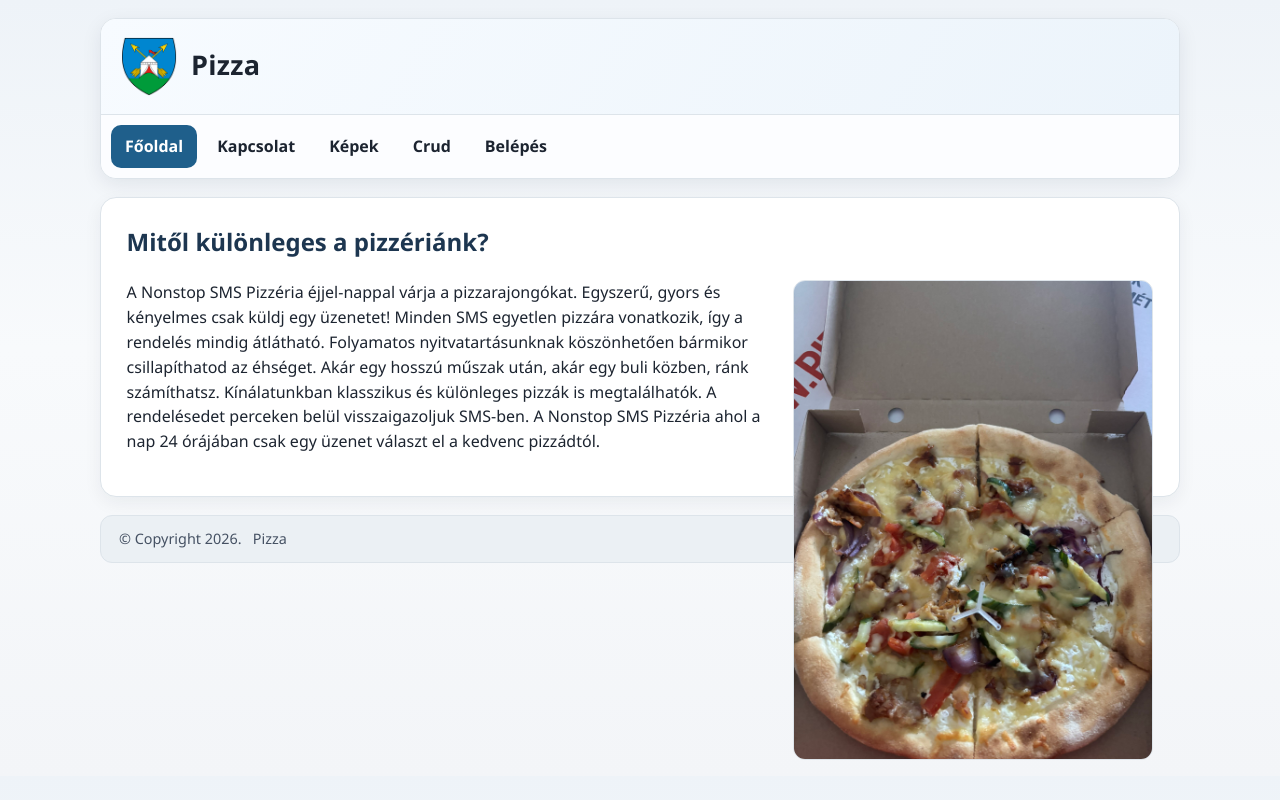
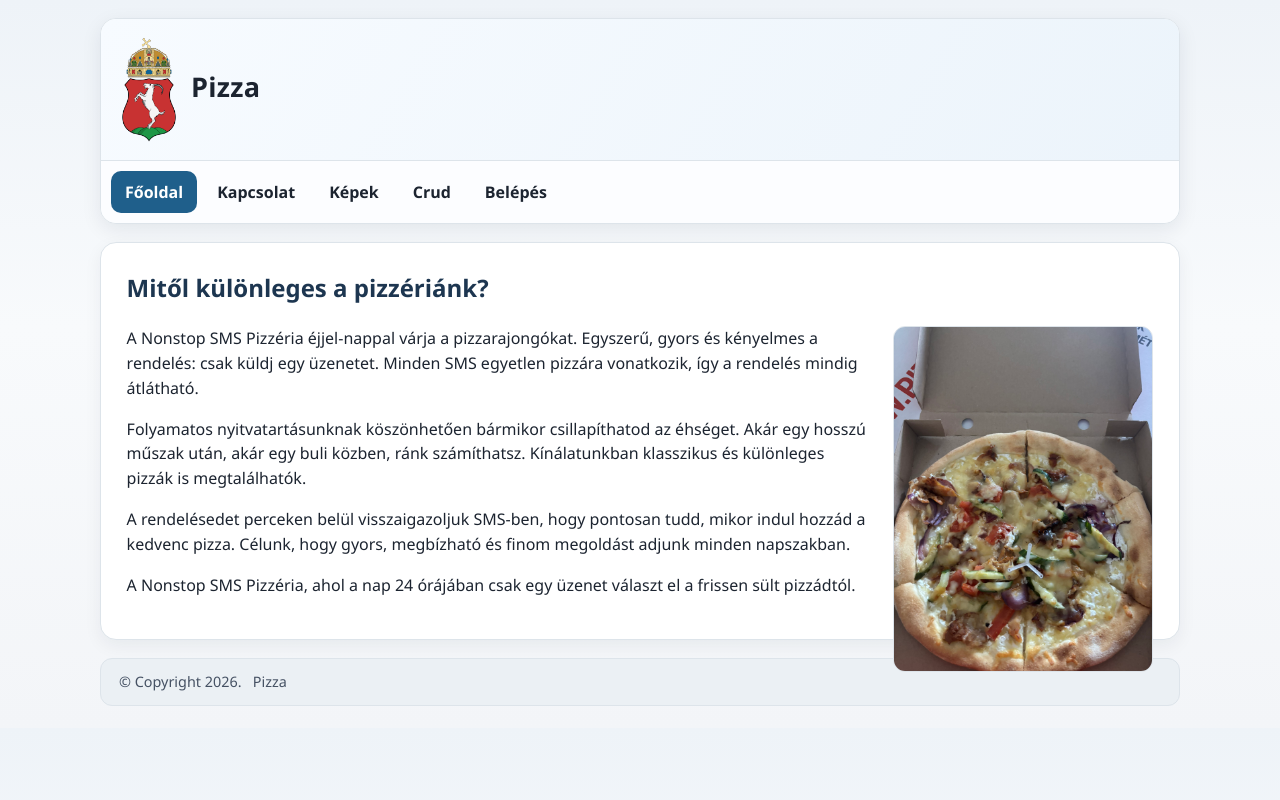
Before and after one commit to Levminer/korostetetlen, a PHP site: page / in a window 1280 px wide. Run offline with PHP 8.4, Linux system fonts and the light colour scheme.

Commit message:
főoldal

```diff
--- a/styles/stilus.css
+++ b/styles/stilus.css
@@ -142,6 +142,10 @@ div#content img {
 	border: 1px solid var(--border);
 }
 
+div#content img.cimlap-kep {
+	width: min(260px, 32%);
+}
+
 footer {
 	margin-top: 18px;
 	margin-bottom: 22px;
@@ -171,6 +175,10 @@ footer {
 		width: 100%;
 		margin: 0 0 16px;
 	}
+
+	div#content img.cimlap-kep {
+		width: min(320px, 100%);
+	}
 }
 
 .tortenet {
--- a/templates/pages/cimlap.tpl.php
+++ b/templates/pages/cimlap.tpl.php
@@ -2,12 +2,20 @@
     Mitől különleges a pizzériánk?
 </h2>
 
-<img src="./images/pizza.jpg" alt="Árpádhalom" class="img-responsive">
+<img src="./images/pizza.jpg" alt="Árpádhalom" class="img-responsive cimlap-kep">
 
 <p>
-    A Nonstop SMS Pizzéria éjjel-nappal várja a pizzarajongókat. Egyszerű, gyors és kényelmes csak küldj egy üzenetet! Minden SMS egyetlen pizzára vonatkozik, így a rendelés mindig átlátható.
+    A Nonstop SMS Pizzéria éjjel-nappal várja a pizzarajongókat. Egyszerű, gyors és kényelmes a rendelés: csak küldj egy üzenetet. Minden SMS egyetlen pizzára vonatkozik, így a rendelés mindig átlátható.
+</p>
 
-Folyamatos nyitvatartásunknak köszönhetően bármikor csillapíthatod az éhséget. Akár egy hosszú műszak után, akár egy buli közben, ránk számíthatsz. Kínálatunkban klasszikus és különleges pizzák is megtalálhatók.
+<p>
+    Folyamatos nyitvatartásunknak köszönhetően bármikor csillapíthatod az éhséget. Akár egy hosszú műszak után, akár egy buli közben, ránk számíthatsz. Kínálatunkban klasszikus és különleges pizzák is megtalálhatók.
+</p>
 
-A rendelésedet perceken belül visszaigazoljuk SMS-ben. A Nonstop SMS Pizzéria ahol a nap 24 órájában csak egy üzenet választ el a kedvenc pizzádtól.
+<p>
+    A rendelésedet perceken belül visszaigazoljuk SMS-ben, hogy pontosan tudd, mikor indul hozzád a kedvenc pizza. Célunk, hogy gyors, megbízható és finom megoldást adjunk minden napszakban.
 </p>
+
+<p>
+    A Nonstop SMS Pizzéria, ahol a nap 24 órájában csak egy üzenet választ el a frissen sült pizzádtól.
+</p>
```
Also changed, not shown: images/logo.png.
